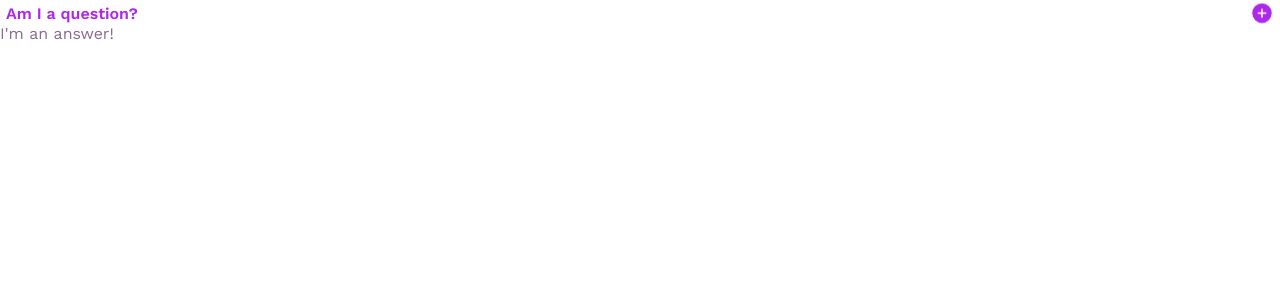
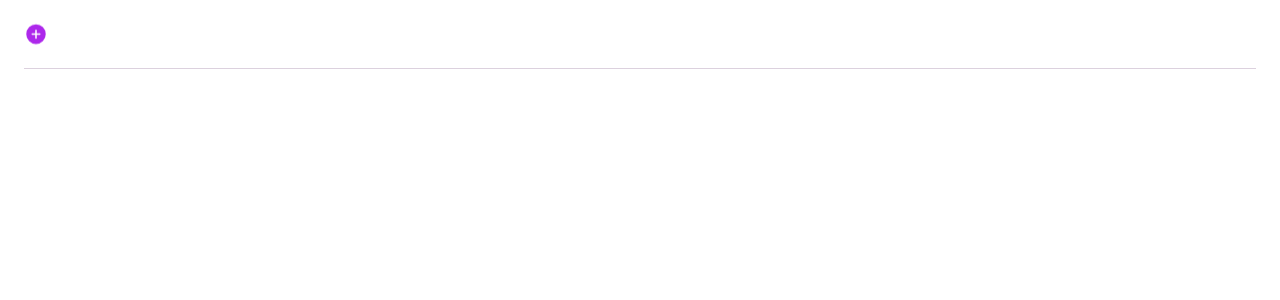
Before and after one commit to Krjorn/frontend-mentor-faq-accordion, an Angular app: page / in a window 1280 px wide. Shown: the top 300 px of the page. Built offline with nearby package versions, Linux system fonts and the light colour scheme.

Commit message:
Finish style and functionality in faq-topic component

```diff
--- a/src/app/components/faq-topic/faq-topic.component.css
+++ b/src/app/components/faq-topic/faq-topic.component.css
@@ -1,4 +1,9 @@
-button {
+.topic {
+  padding: 0 24px;
+  background-color: var(--color-white);
+}
+
+.topic--title {
   width: 100%;
   background: none;
   border: 0 none;
@@ -8,19 +13,20 @@ button {
   font-weight: 600;
   font-size: var(--font-text-size);
   color: var(--color-font-primary);
+  padding: 22px 0;
   cursor: pointer;
   transition: .2s ease-in;
 }
 
-button:hover {
+.topic--title:hover {
   color: var(--color-highlight);
 }
 
-button:focus {
+.topic--title:focus {
   color: var(--color-highlight);
 }
 
-button span {
+.topic--title-icon {
   display: block;
   height: 24px;
   width: 24px;
@@ -29,7 +35,24 @@ button span {
   /* background-color: var(--color-highlight); */
 }
 
-p {
+.icon-plus {
+  background-image: url('../../../../public/images/icon-plus.svg');
+}
+
+.icon-minus {
+  background-image: url('../../../../public/images/icon-minus.svg');
+}
+
+.topic--text {
   color: var(--color-font-secondary);
   font-size: var(--font-text-size);
+  padding: 6px 0 22px;
 }
+
+.topic--span {
+  display: block;
+  height: 1px;
+  width: 100%;
+  background-color: var(--color-font-secondary);
+  opacity: .3;
+}
--- a/src/app/components/faq-topic/faq-topic.component.html
+++ b/src/app/components/faq-topic/faq-topic.component.html
@@ -1,4 +1,8 @@
-<div>
-  <button>Am I a question?<span></span></button>
-  <p>I'm an answer!</p>
+<div class="topic">
+  <button class="topic--title" (click)="expandTopic()">
+    {{ title }}
+    <span class="topic--title-icon" [class] = "isExpanded ? iconMinus : iconPlus"></span>
+  </button>
+  <p class="topic--text" *ngIf="isExpanded">{{ text }}</p>
+  <span class="topic--span" *ngIf="!isLast"></span>
 </div>
--- a/src/app/components/faq-topic/faq-topic.component.ts
+++ b/src/app/components/faq-topic/faq-topic.component.ts
@@ -1,12 +1,28 @@
-import { Component } from '@angular/core';
+import { CommonModule } from '@angular/common';
+import { Component, Input } from '@angular/core';
 
 @Component({
   selector: 'app-faq-topic',
   standalone: true,
-  imports: [],
+  imports: [ CommonModule ],
   templateUrl: './faq-topic.component.html',
   styleUrl: './faq-topic.component.css'
 })
 export class FaqTopicComponent {
+  @Input()
+  title = '';
 
+  @Input()
+  text = '';
+
+  @Input()
+  isLast = false;
+
+  isExpanded = false;
+  iconPlus = 'icon-plus';
+  iconMinus = 'icon-minus';
+
+  public expandTopic(): void {
+    this.isExpanded = !this.isExpanded;
+  }
 }
```
